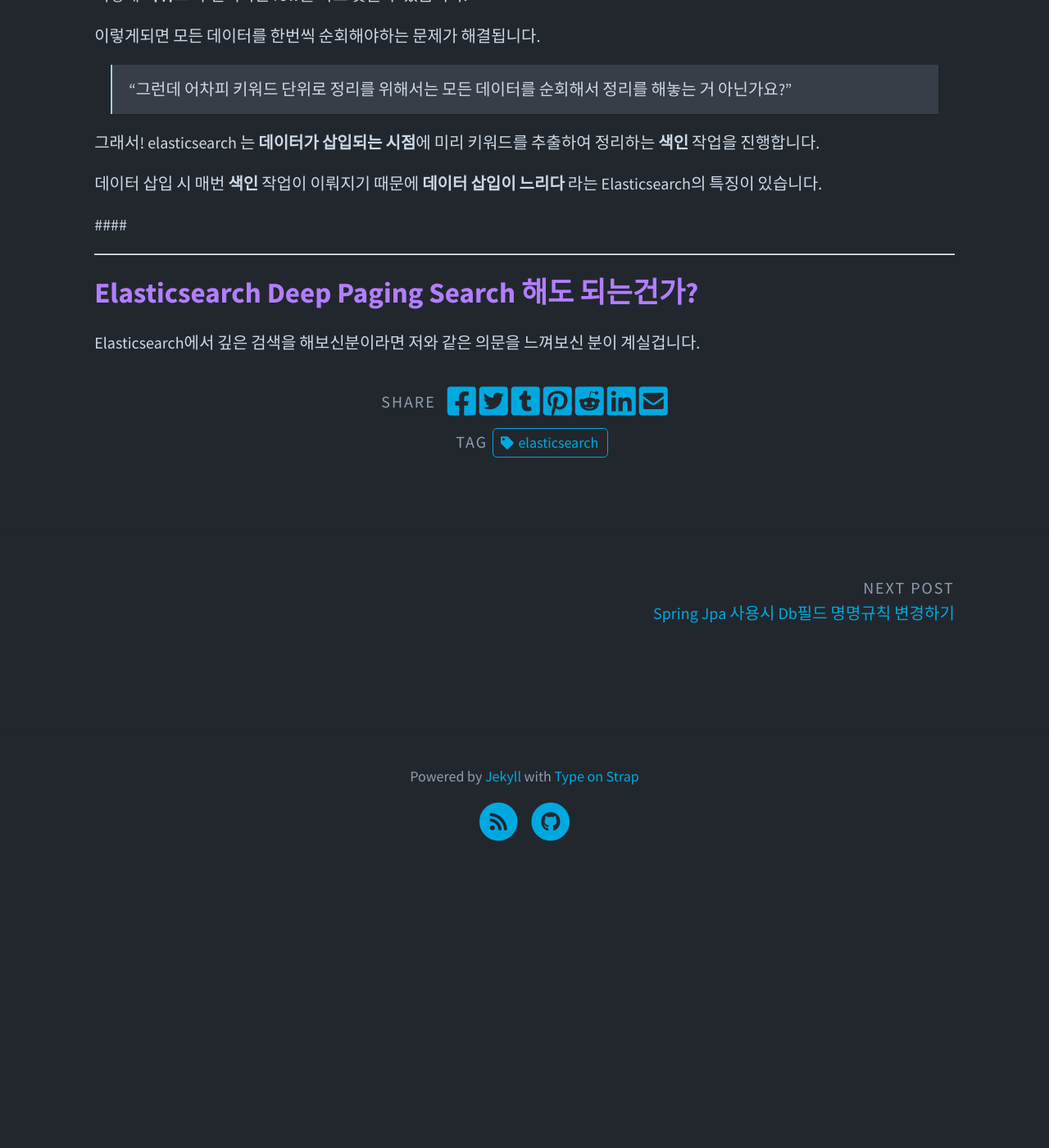
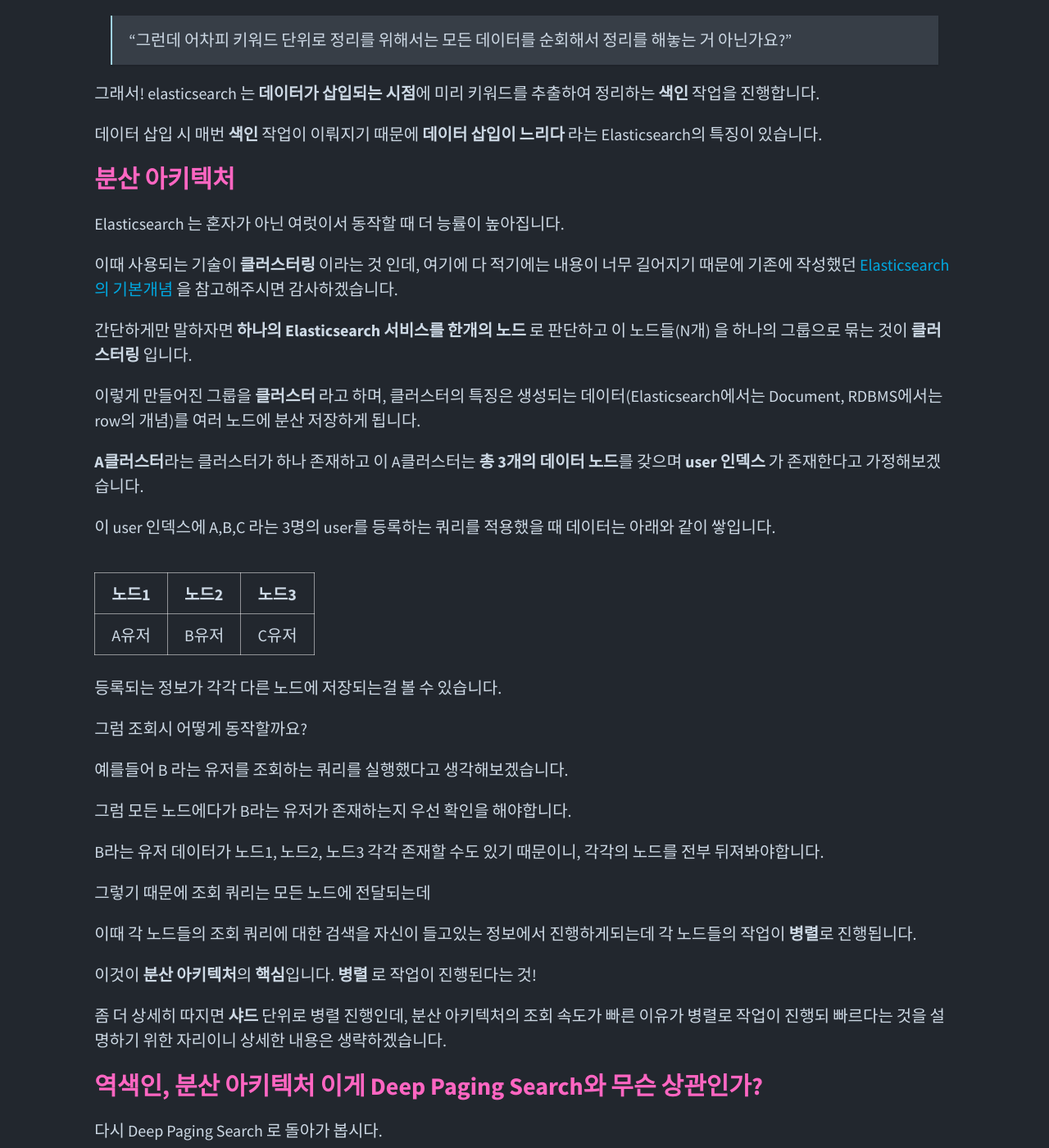
Before and after one commit to mainmethod0126/old-tech-blog, a Jekyll site: the page built from _posts/elasticsearch/2023-04-24-Elasticsearch에서-deep-paging.md, in a window 1280 px wide and 1400 px high, scrolled down 6384 px. Shown: the whole window at 82% size. Built offline with Jekyll 4.4.1, drawn with Linux system fonts in a browser that asks for light colours; comment, search, counter and statistics services are not loaded; before the commit the page ends 7449 px from its top, so only the background shows below that; some of the changed text lies outside the part shown.

Commit message:
임시 커밋

```diff
--- a/_posts/elasticsearch/2023-04-24-Elasticsearch에서-deep-paging-search-구현하느라-고생하기.md
+++ b/_posts/elasticsearch/2023-04-24-Elasticsearch에서-deep-paging.md
@@ -1,6 +1,6 @@
 ---
 layout: post
-title: Elasticsearch에서 deep paging search 구현하느라 고생하기
+title: Elasticsearch에서의 deep paging
 tags: [elasticsearch]
 skills: [elasticsearch]
 author: mainmethod0126
@@ -45,7 +45,7 @@
 
 또한 사용자가 **9999999번 페이지** 를 조회하여 보다가 **100번 페이지**를 다시 보고 싶을 경우 언제든지 이동할 수 있어야합니다.
 
-즉 사용자가 검색을 시도한 시점의 검색 결과를 어딘가에 **캐싱**해둬야한다는 말 입니다.
+즉 사용자가 검색을 시도한 시점의 검색 결과를 어딘가에 **유지**해둬야한다는 말 입니다.
 
 그래야 사용자가 페이지를 이동하는 순간에도 실시간으로 페이지 데이터가 변경되지 않고, 지나쳐온 이전 페이지를 다시 보고싶을 때 언제든지 이동할 수 있기 때문입니다.
 
@@ -218,7 +218,88 @@
 
 데이터 삽입 시 매번 **색인** 작업이 이뤄지기 때문에 **데이터 삽입이 느리다** 라는 Elasticsearch의 특징이 있습니다.
 
-####
+### 분산 아키텍처
+
+Elasticsearch 는 혼자가 아닌 여럿이서 동작할 때 더 능률이 높아집니다.
+
+이때 사용되는 기술이 **클러스터링** 이라는 것 인데, 여기에 다 적기에는 내용이 너무 길어지기 때문에 기존에 작성했던 [Elasticsearch의 기본개념](https://mainmethod0126.github.io/2022/06/15/Elasticsearch%EC%9D%98-%EA%B8%B0%EB%B3%B8%EA%B0%9C%EB%85%90.html) 을 참고해주시면 감사하겠습니다.
+
+간단하게만 말하자면 **하나의 Elasticsearch 서비스를 한개의 노드** 로 판단하고 이 노드들(N개) 을 하나의 그룹으로 묶는 것이 **클러스터링** 입니다.
+
+이렇게 만들어진 그룹을 **클러스터** 라고 하며, 클러스터의 특징은 생성되는 데이터(Elasticsearch에서는 Document, RDBMS에서는 row의 개념)를 여러 노드에 분산 저장하게 됩니다.
+
+**A클러스터**라는 클러스터가 하나 존재하고 이 A클러스터는 **총 3개의 데이터 노드**를 갖으며 **user 인덱스** 가 존재한다고 가정해보겠습니다.
+
+이 user 인덱스에 A,B,C 라는 3명의 user를 등록하는 쿼리를 적용했을 때  데이터는 아래와 같이 쌓입니다.
+
+|노드1|노드2|노드3|
+|---|---|---|
+|A유저|B유저|C유저|
+
+등록되는 정보가 각각 다른 노드에 저장되는걸 볼 수 있습니다.
+
+그럼 조회시 어떻게 동작할까요?
+
+예를들어 B 라는 유저를 조회하는 쿼리를 실행했다고 생각해보겠습니다.
+
+그럼 모든 노드에다가 B라는 유저가 존재하는지 우선 확인을 해야합니다.
+
+B라는 유저 데이터가 노드1, 노드2, 노드3 각각 존재할 수도 있기 때문이니, 각각의 노드를 전부 뒤져봐야합니다.
+
+그렇기 때문에 조회 쿼리는 모든 노드에 전달되는데
+
+이때 각 노드들의 조회 쿼리에 대한 검색을 자신이 들고있는 정보에서 진행하게되는데 각 노드들의 작업이 **병렬**로 진행됩니다.
+
+이것이 **분산 아키텍처**의 **핵심**입니다. **병렬** 로 작업이 진행된다는 것!
+
+좀 더 상세히 따지면 **샤드** 단위로 병렬 진행인데, 분산 아키텍처의 조회 속도가 빠른 이유가 병렬로 작업이 진행되 빠르다는 것을 설명하기 위한 자리이니 상세한 내용은 생략하겠습니다.
+
+### 역색인, 분산 아키텍처 이게 Deep Paging Search와 무슨 상관인가?
+
+다시 Deep Paging Search 로 돌아가 봅시다.
+
+Elasticsearch의 경우 페이징을 할 수 있는 방법이 크게 3가지 존재합니다.
+
+**1. from, size**
+**2. scroll**
+**3. search after (7.10 이하 버전에서는 사용 불가합니다.)**
+
+자 하지만 저희는 **요구사항**이 존재합니다
+
+- **요구사항 1 : 첫 조회 후 페이징된 데이터는 실시간으로 변하면 안된다.**
+- **요구사항 2 : 얕은 페이지(최신 데이터) 와 깊은 페이지 (오래된 데이터)를 자유롭게 오갈 수 있어야한다.**
+
+보통의 페이징 처리의 경우 위 요구사항이 기본적으로 들어갑니다.
+
+|방식|요구사항 1|요구사항 2 |특징|단점|RDBMS에서 비슷한 방식|
+|---|---|---|---|---|---|
+|from,size|X|O|임의의 페이지로 한방에 이동할 수 있습니다 (ex : 1페이지에서 바로 30번 페이지로 이동 등|인덱스의 max_result_window(default:10000) 크기를 초과할 수 없다|offset, limit|
+|scroll|O|X|최초 검색시의 컨텍스트를 유지하여 실시간 데이터가 추가되어도 컨텍스트가 유지되는(생명주기) 동안은 동일한 데이터로의 페이징을 보장 할 수 있습니다. |컨텍스트는 검색 결과를 메모리에 유지시키기 때문에 컨텍스트가 살아있는 동안 많은 메모리를 소모합니다|cursor, fetch|
+|search after|X|O(불완전)|이전 검색한 데이터의 마지막 값을 기준으로 다음을 조회합니다. |페이징 중간에 신규 데이터가 추가되면 페이징에 영향을 끼칩니다(일관성이 없어질 수 있음)|keyset pagination|
+|search after + PIT|O|O(불완전)|이전 검색한 데이터의 마지막 값을 기준으로 다음을 조회합니다 뿐만 아니라 PIT 기능을 같이 활용하면 인덱스를 임시 캡쳐할 수 있어서 조회 당시의 데이터에서 변화가 없이 안전하게 조회할 수 있습니다 |임의의 페이지 접근이 완벽한게 아니다. 한번 조회했던 페이지의 마지막 값을 별도록 저장해놓는 방식을 활용해야한다|keyset pagination + cursor|
+
+### 그럼 어느 걸 선택 해야 하나
+
+그나마 요구사항 1, 2를 둘다 부합할 수 있는 것은 **search after + PIT** 말고는 없습니다.
+
+문제는 **PIT** 가 **7.10** 미만 버전에서는 사용 불가능한 기능이라는 겁니다.
+
+> 그럼 deep paging 을 하지 말란 소린가요?
+
+네.. 저의 경험으로는 안하는게 맞습니다.
+
+정 페이징을 사용해야할 경우 **from, size** 를 사용하면서 **인덱스의 max_result_window** 를 넘는 경우 검색을 하지 못하도록 막는 방법으로 가야합니다.
+
+
+
+
+
+
+
+
+
+
+
 
 ---
 
```
